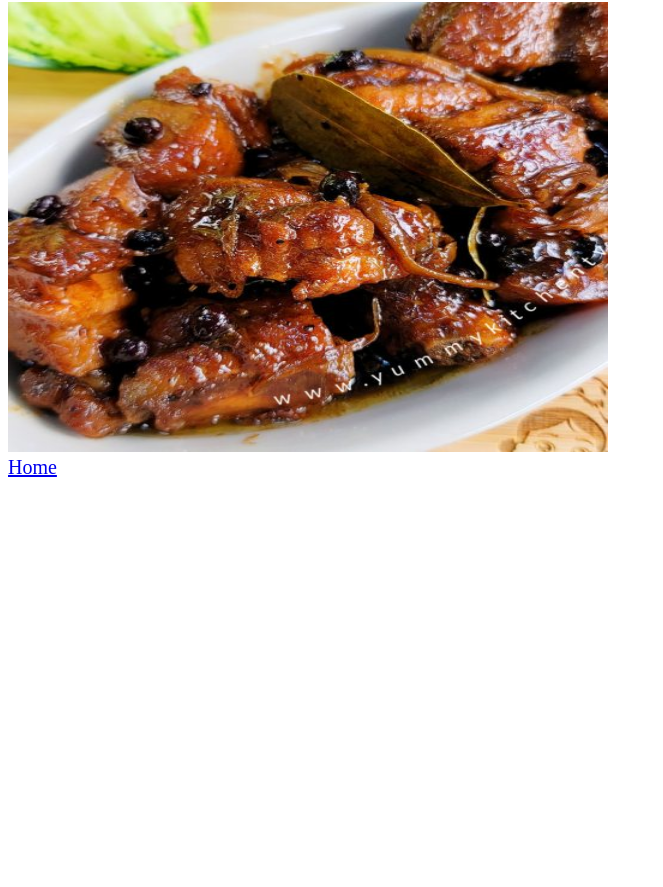
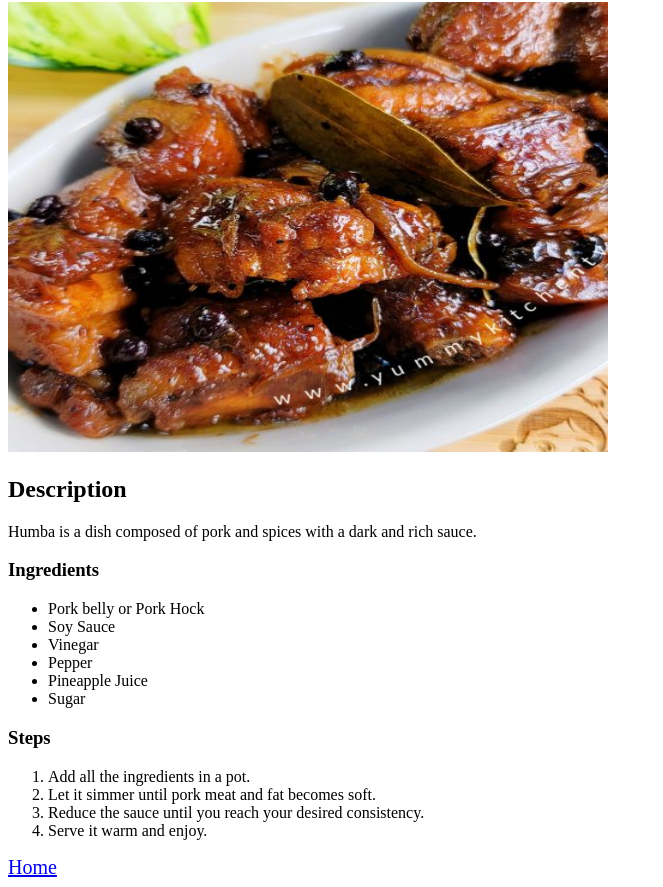
Before and after one commit to potoythegreat/odin-recipes, a plain HTML site: page recipes/humba.html in a window 1280 px wide. Shown: the part 78-965 px from the top of the page, without its empty margins (0-663 px from the left). Before the commit the page ends 800 px from the top, so only its background shows below. Drawn offline with Linux system fonts and the light colour scheme.

Commit message:
finish odin-recipes

```diff
--- a/recipes/humba.html
+++ b/recipes/humba.html
@@ -7,8 +7,29 @@
 </head>
 <body>
     <h1>Humba</h1>
-    <img src="../images/humba-img.jpg" width="600" height="450" alt="humba image">
+    <img src="../images/humba-img.jpg" width="600" height="450"  alt="humba image">
     <br>
+
+    <h2>Description</h2>
+    <p>Humba is a dish composed of pork and spices with a dark and rich sauce.</p>
+    <h3>Ingredients</h3>
+    <ul>
+        <li>Pork belly or Pork Hock</li>
+        <li>Soy Sauce</li>
+        <li>Vinegar</li>
+        <li>Pepper</li>
+        <li>Pineapple Juice</li>
+        <li>Sugar</li>
+
+    </ul>
+    <h3>Steps</h3>
+    <ol>
+        <li>Add all the ingredients in a pot.</li>
+        <li>Let it simmer until pork meat and fat becomes soft.</li>
+        <li>Reduce the sauce until you reach your desired consistency.</li>
+        <li>Serve it warm and enjoy.</li>
+    </ol>
+
     <a href="../index.html" style="font-size: 20px;">Home</a>
 </body>
 </html>
```
